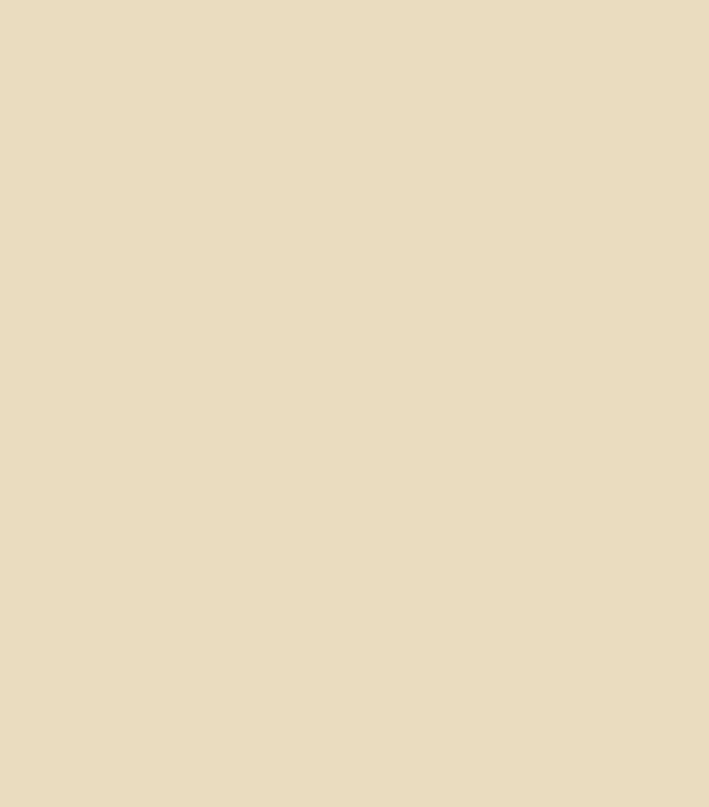
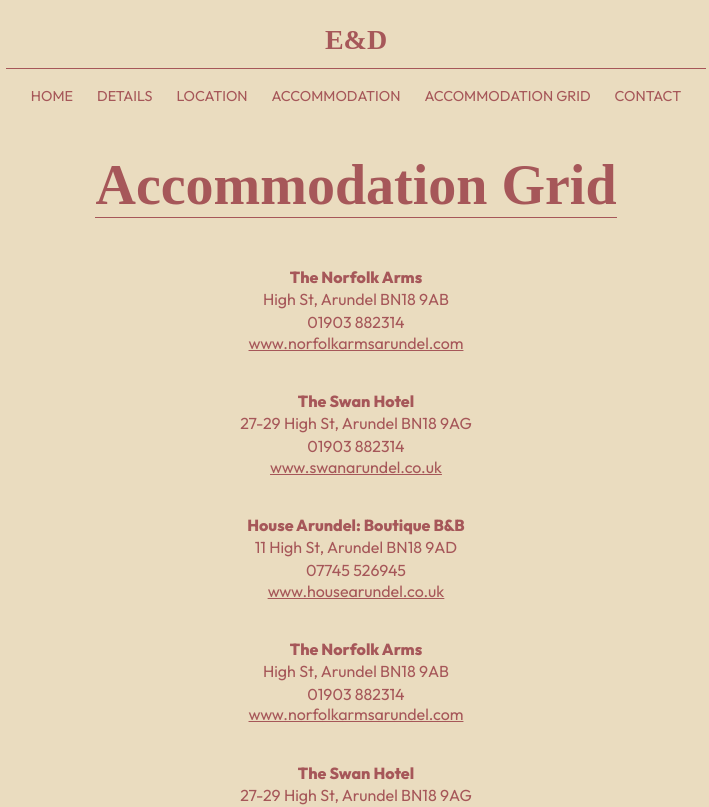
Before and after one commit to GarySimons/ellia-dylan-wedding, a React (Create React App) app: page /accommodation-grid in a window 1280 px wide. Before the commit this address had no page. Shown: the top 807 px of the page, without its empty margins (284-993 px from the left). Built offline with nearby package versions, Linux system fonts and the light colour scheme; a web font is replaced by a local one.

Commit message:
test accommodation page added for trying grid

```diff
--- a/src/App.js
+++ b/src/App.js
@@ -6,6 +6,7 @@
 import Location from "./routes/Location";
 import Accommodation from "./routes/Accommodation";
 import Contact from "./routes/Contact";
+import AccommodationGrid from "./routes/AccommodationGrid";
 
 function App() {
   return (
@@ -15,6 +16,7 @@
         <Route path="/details" element={<Details />} />
         <Route path="/location" element={<Location />} />
         <Route path="/accommodation" element={<Accommodation />} />
+        <Route path="/accommodation-grid" element={<AccommodationGrid />} />
         <Route path="/contact" element={<Contact />} />
       </Routes>
     </div>
--- a/src/components/EmailForm.js
+++ b/src/components/EmailForm.js
@@ -22,7 +22,6 @@
   const sendEmail = (e) => {
     e.preventDefault();
 
-    // Check if all fields are filled
     if (!formData.name || !formData.email || !formData.message) {
       setStatus("Please fill out all fields.");
       return;
@@ -40,7 +39,6 @@
           console.log(result.text);
           setStatus("Message sent successfully! Thank you");
 
-          // Clear the form and reset status after successful submission
           setFormData({
             name: "",
             email: "",
@@ -53,10 +51,9 @@
         }
       )
       .finally(() => {
-        // Clear the status after some time (optional)
         setTimeout(() => {
           setStatus("");
-        }, 5000); // Clears the status after 5 seconds
+        }, 5000);
       });
   };
 
--- a/src/components/Navbar.js
+++ b/src/components/Navbar.js
@@ -39,6 +39,9 @@
             <Link to="/accommodation">ACCOMMODATION</Link>
           </li>
           <li>
+            <Link to="/accommodation-grid">ACCOMMODATION GRID</Link>
+          </li>
+          <li>
             <Link to="/contact">CONTACT</Link>
           </li>
         </ul>
--- /dev/null
+++ b/src/routes/AccommodationGrid.js
@@ -0,0 +1,35 @@
+import React, { useEffect, useState } from "react";
+import Navbar from "../components/Navbar";
+import Footer from "../components/Footer";
+import hotelsData from "../assets/data/hotels.json";
+
+const AccommodationGrid = () => {
+  const [hotels, setHotels] = useState([]);
+
+  useEffect(() => {
+    setHotels(hotelsData);
+  }, []);
+
+  return (
+    <div>
+      <Navbar />
+      <div className="main-container">
+        <h1 className="page-heading">Accommodation Grid</h1>
+        {hotels.map((hotel, index) => (
+          <div key={index}>
+            <p className="page-text bold">{hotel.name}</p>
+            <p className="page-text no-margin">{hotel.address}</p>
+            <p className="page-text">{hotel.phone}</p>
+            <a href={hotel.website} target="_blank" rel="noopener noreferrer">
+              <p className="page-text link">{hotel.websiteName}</p>
+            </a>
+            <br />
+          </div>
+        ))}
+      </div>
+      <Footer />
+    </div>
+  );
+};
+
+export default AccommodationGrid;
```
